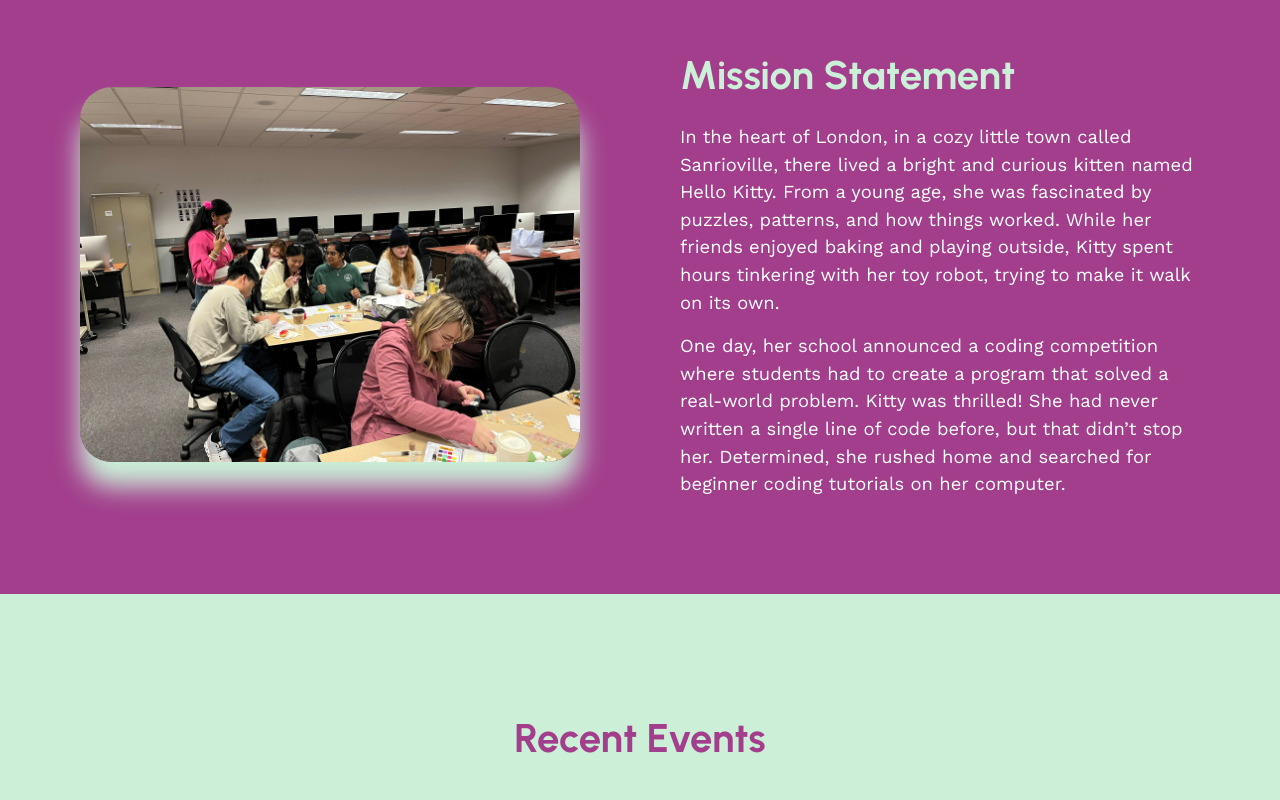
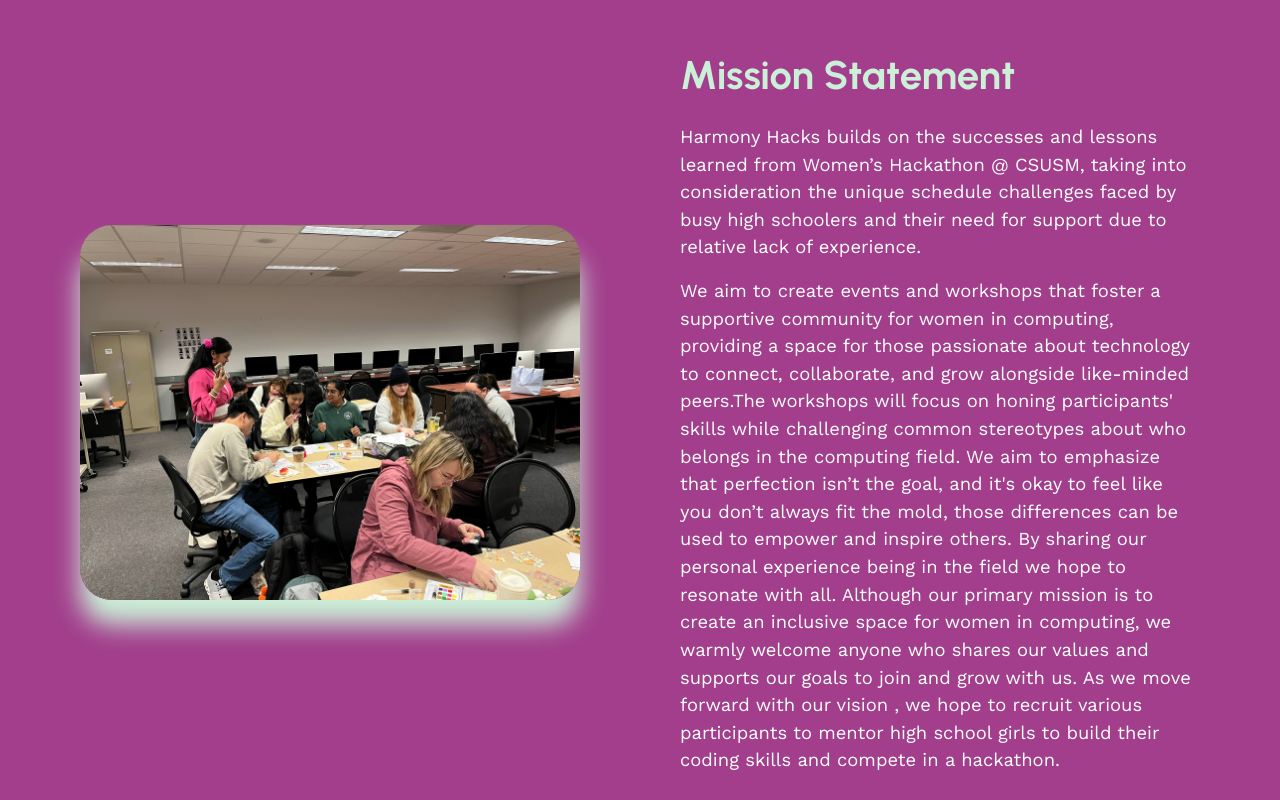
Before and after one commit to katepad/HarmonyHacksWebsite, a React (Vite) app: page / in a window 1280 px wide. Shown: the part 1400-2200 px from the top of the page. Built offline with nearby package versions, Linux system fonts and the light colour scheme.

Commit message:
Pushing all my code

```diff
--- a/src/pages/Home.tsx
+++ b/src/pages/Home.tsx
@@ -92,8 +92,8 @@ const MissionStatement = () => {
         <div className="mission-statement-content-div">
           <div>
             <h2 className = "page-h2 mission-statement-h2 "> Mission Statement </h2>
-            <p className = "page-p mission-statement-p"> In the heart of London, in a cozy little town called Sanrioville, there lived a bright and curious kitten named Hello Kitty. From a young age, she was fascinated by puzzles, patterns, and how things worked. While her friends enjoyed baking and playing outside, Kitty spent hours tinkering with her toy robot, trying to make it walk on its own. </p>
-            <p className = "page-p mission-statement-p">  One day, her school announced a coding competition where students had to create a program that solved a real-world problem. Kitty was thrilled! She had never written a single line of code before, but that didn’t stop her. Determined, she rushed home and searched for beginner coding tutorials on her computer. </p>
+            <p className = "page-p mission-statement-p"> Harmony Hacks builds on the successes and lessons learned from Women’s Hackathon @ CSUSM, taking into consideration the unique schedule challenges faced by busy high schoolers and their need for support due to relative lack of experience. </p>
+            <p className = "page-p mission-statement-p"> We aim to create events and workshops that foster a supportive community for women in computing, providing a space for those passionate about technology to connect, collaborate, and grow alongside like-minded peers.The workshops will focus on honing participants' skills while challenging common stereotypes about who belongs in the computing field. We aim to emphasize that perfection isn’t the goal, and it's okay to feel like you don’t always fit the mold, those differences can be used to empower and inspire others. By sharing our personal experience being in the field we hope to resonate with all. Although our primary mission is to create an inclusive space for women in computing, we warmly welcome anyone who shares our values and supports our goals to join and grow with us. As we move forward with our vision , we hope to recruit various participants to mentor high school girls to build their coding skills and compete in a hackathon.</p>
           </div>
         </div>
       </div>
```
